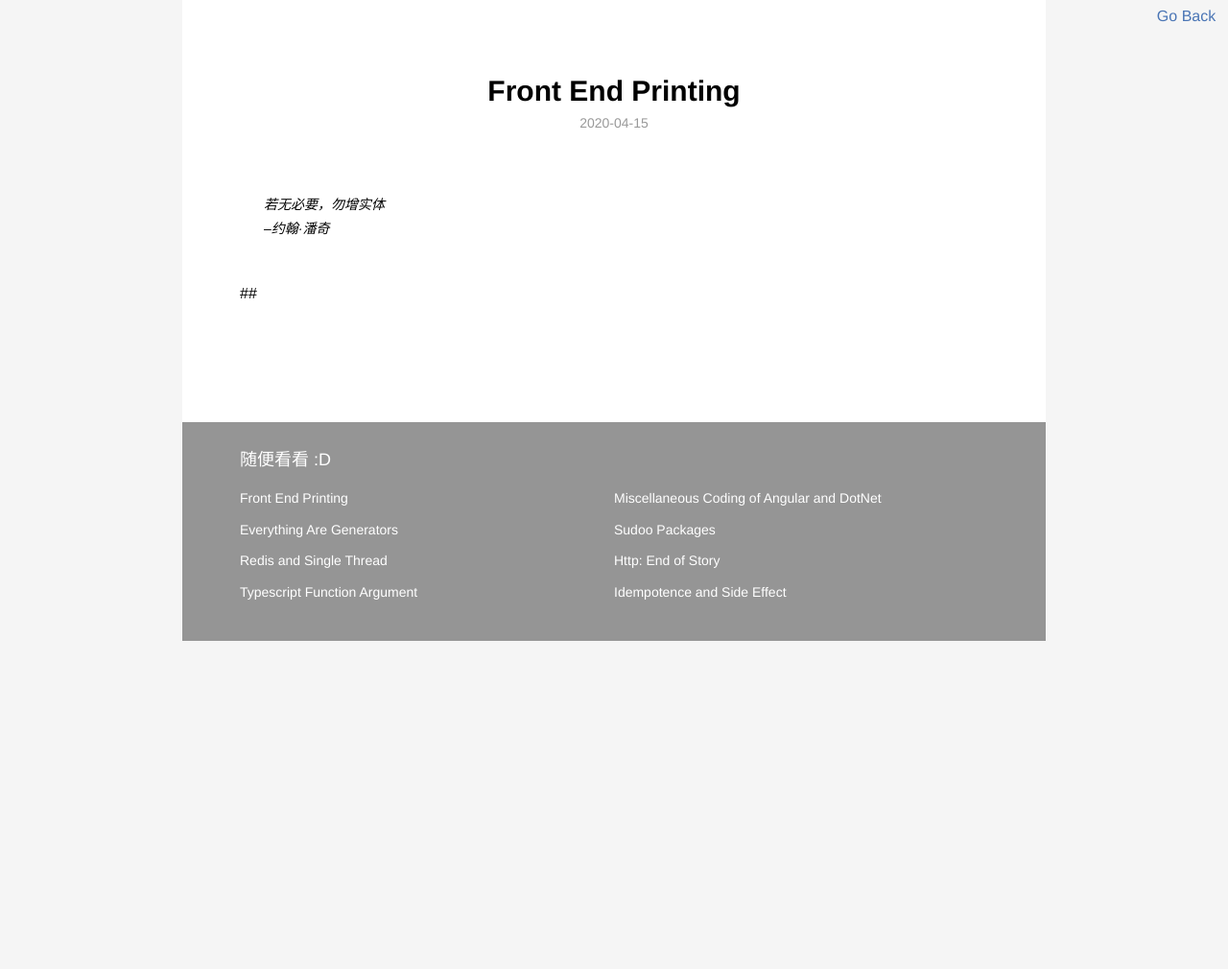
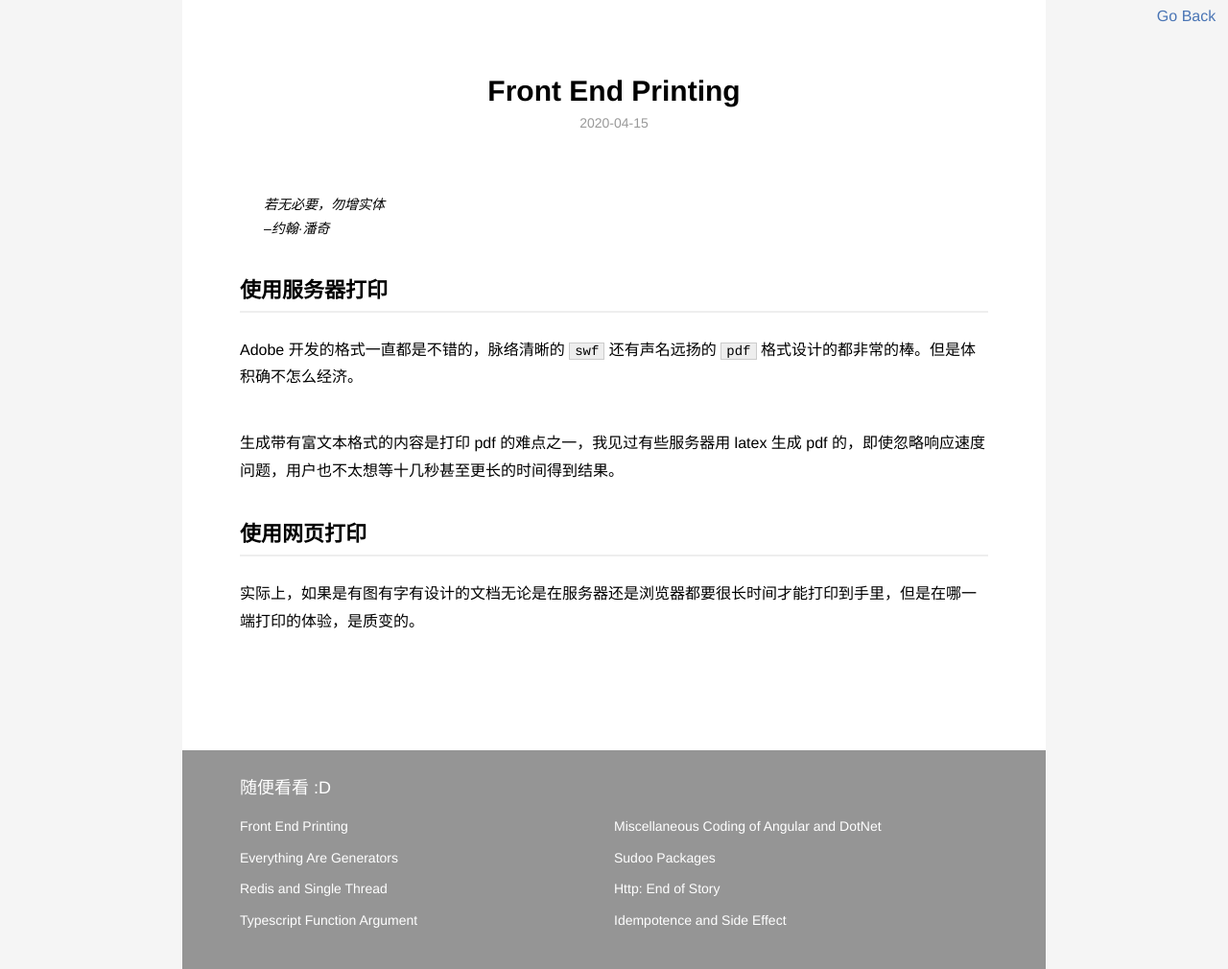
Before and after one commit to WMXPY/blog.mengw.io, a Jekyll site: the page built from _posts/javascript/2020-04-15-Front-End-Printing.md, in a window 1280 px wide. Shown: the whole page at 96% size. Built offline with Jekyll 4.4.1, drawn with Linux system fonts in a browser that asks for light colours; before the commit the page ends 900 px from its top, so only the background shows below that.

Commit message:
add more texts

```diff
--- a/_posts/javascript/2020-04-15-Front-End-Printing.md
+++ b/_posts/javascript/2020-04-15-Front-End-Printing.md
@@ -8,4 +8,12 @@ description: 在浏览器中打印
 > 若无必要，勿增实体
 > --约翰·潘奇
 
-##
+## 使用服务器打印
+
+Adobe 开发的格式一直都是不错的，脉络清晰的 `swf` 还有声名远扬的 `pdf` 格式设计的都非常的棒。但是体积确不怎么经济。
+
+生成带有富文本格式的内容是打印 pdf 的难点之一，我见过有些服务器用 latex 生成 pdf 的，即使忽略响应速度问题，用户也不太想等十几秒甚至更长的时间得到结果。
+
+## 使用网页打印
+
+实际上，如果是有图有字有设计的文档无论是在服务器还是浏览器都要很长时间才能打印到手里，但是在哪一端打印的体验，是质变的。
```
